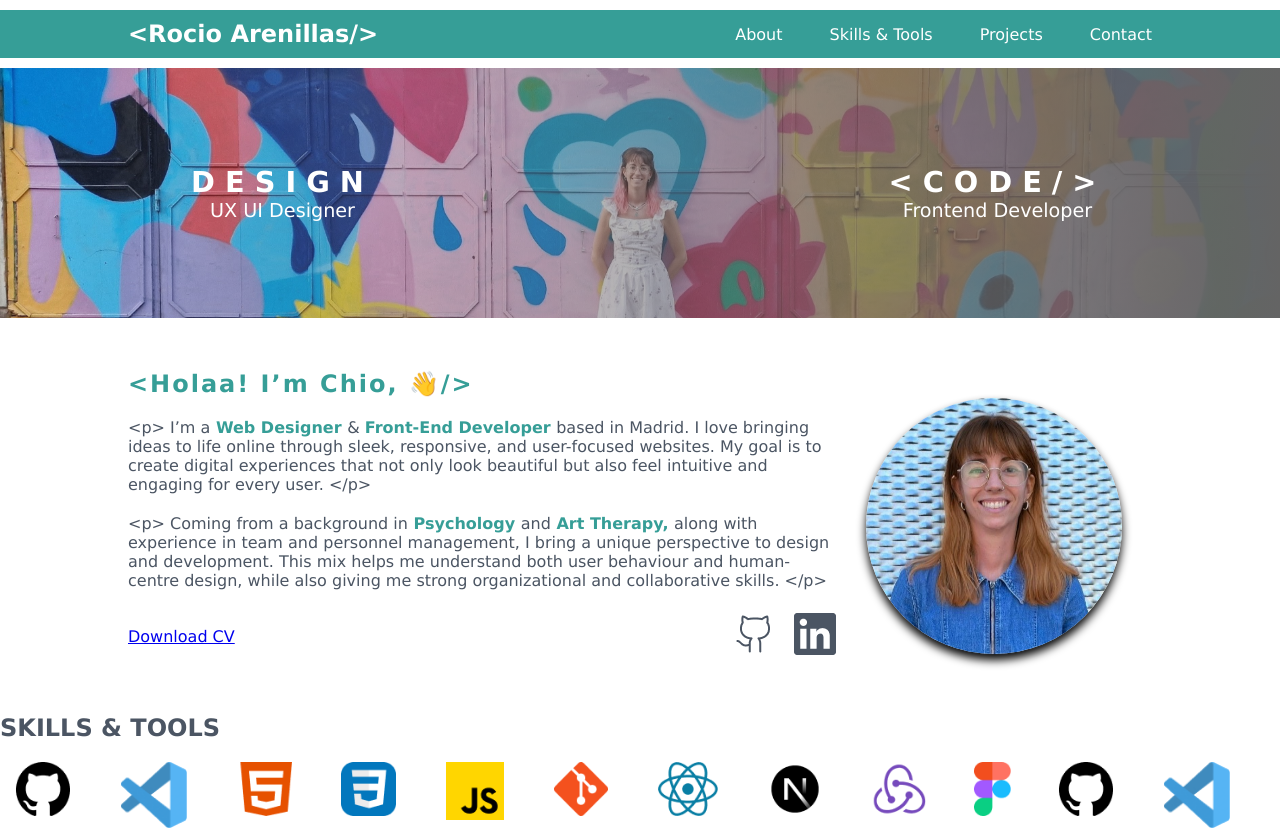
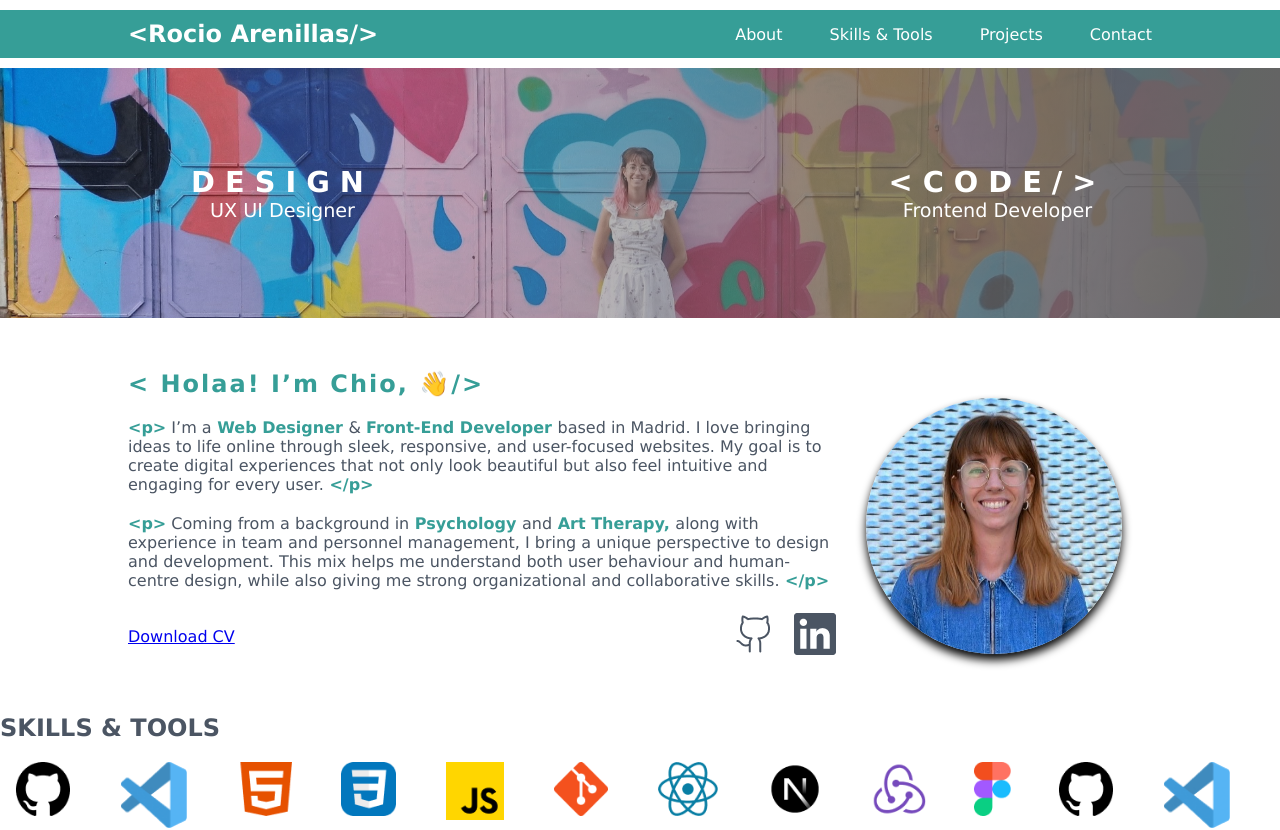
Before and after one commit to ChioArenillas/Portfolio-Rocio-Arenillas, a React (Vite) app in the folder portfolio/: page / in a window 1280 px wide. Shown: the top 830 px of the page. Built offline with nearby package versions, Linux system fonts and the light colour scheme.

Commit message:
new color

```diff
--- a/portfolio/src/components/About/About.jsx
+++ b/portfolio/src/components/About/About.jsx
@@ -9,17 +9,19 @@ export default function About() {
     <section className={styles.container} id='About'>
       <div className={styles.content}>
         <div >
-          <h1 className={styles.title}>&lt;Holaa! I’m Chio, 👋/&gt;</h1>
-          <p className={styles.description}>&lt;p&gt; I’m a
+          <h1 className={styles.title}>&lt; Holaa! I’m Chio, 👋/&gt;</h1>
+          <p className={styles.description}>
+            <span className={styles.colorText}>&lt;p&gt;</span> I’m a
                 <span className={styles.colorText}> Web Designer </span>
                 & <span className={styles.colorText}> Front-End Developer </span>
                 based in Madrid. I love bringing ideas to life online through sleek, responsive, and user-focused websites. My goal is to create digital experiences that not only look beautiful but also feel intuitive and engaging for every user.
-                &lt;/p&gt;</p>
-          <p className={styles.description}>&lt;p&gt; Coming from a background in
+                <span className={styles.colorText}> &lt;/p&gt;</span> </p>
+          <p className={styles.description}>
+           <span className={styles.colorText}>&lt;p&gt;</span> Coming from a background in
                 <span className={styles.colorText}> Psychology </span> and
                 <span className={styles.colorText}> Art Therapy, </span>
                 along with experience in team and personnel management, I bring a unique perspective to design and development. This mix helps me understand both user behaviour and human-centre design, while also giving me strong organizational and collaborative skills.
-                &lt;/p&gt;</p>
+               <span className={styles.colorText}> &lt;/p&gt; </span> </p>
         </div>
         <div className={styles.btnsection}>
             <div className={styles.btn} >
```
